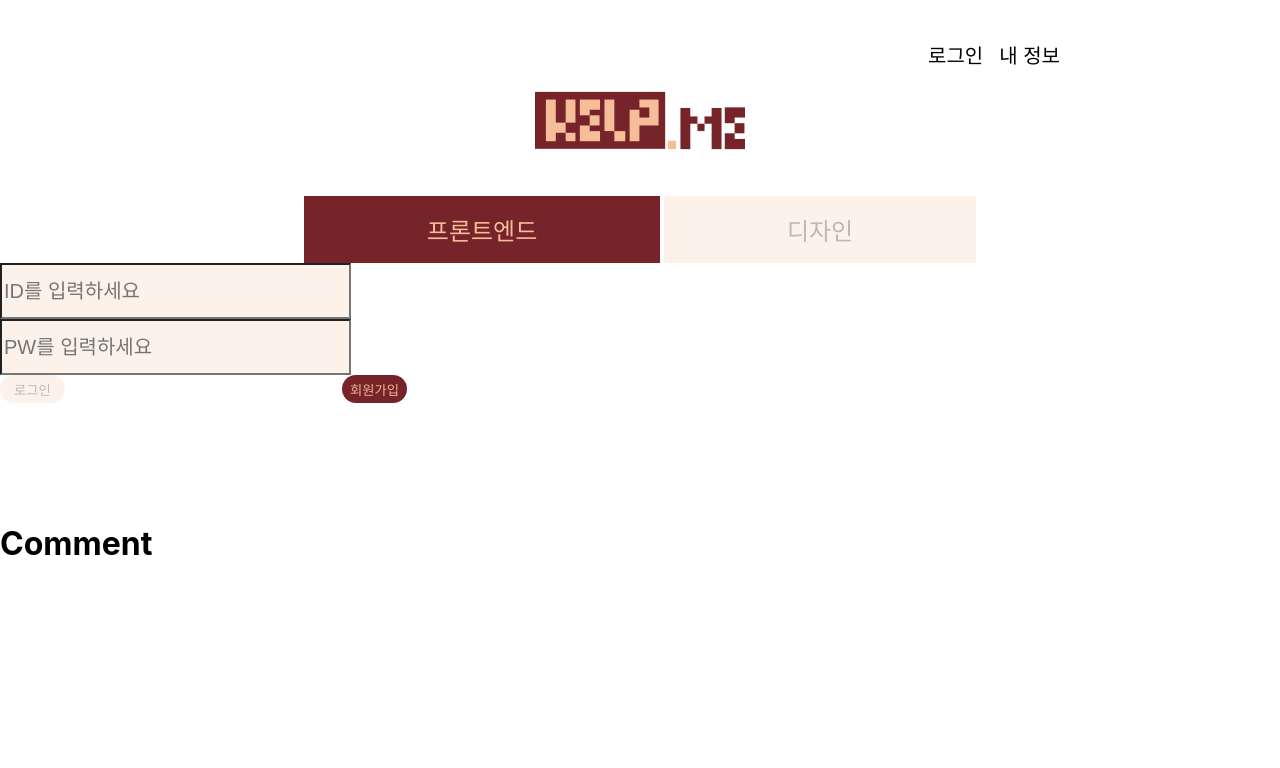
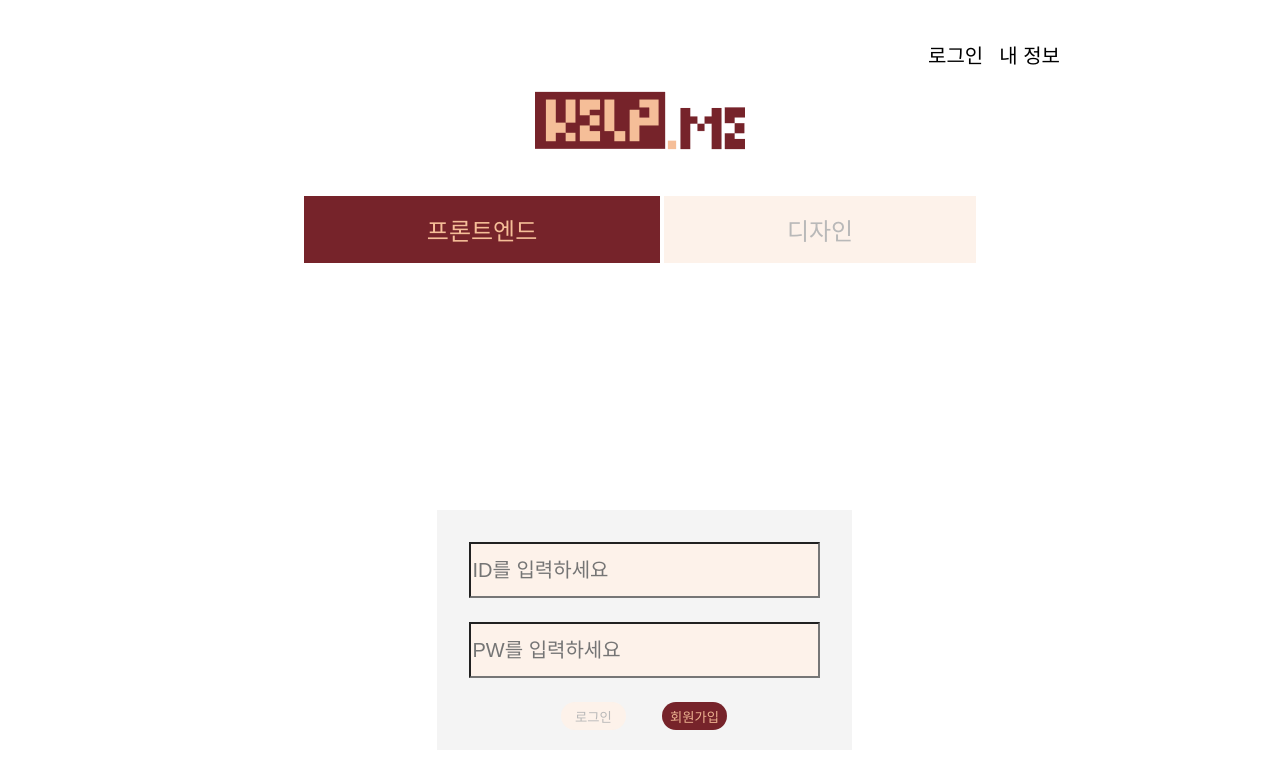
Before and after one commit to SEANsomething/Help_Me_Board, a React (Create React App) app: page / in a window 1280 px wide. Shown: the top 768 px of the page. Built offline with nearby package versions, Linux system fonts and the light colour scheme; the HTML template or start-up script is replaced by a standard one.

Commit message:
로그인팝업 뼈대작업

```diff
--- a/src/components/Comment.jsx
+++ b/src/components/Comment.jsx
@@ -1,3 +1,3 @@
 export default function Comment(){
-    return <h1>Comment</h1>
+    // return <h1>Comment</h1>
 }
--- a/src/components/Modal.jsx
+++ b/src/components/Modal.jsx
@@ -1,5 +1,6 @@
 export default function Modal() {
     return <div className="modal">
+        <div className="modal__popup">
 			<div className="modal__input">
 				<input className="modal__input--id" type ="text" placeholder="ID를 입력하세요" />
 				<input className="modal__input--pw" type="text" placeholder="PW를 입력하세요" />
@@ -8,5 +9,6 @@ export default function Modal() {
 				<button className="modal__button--login">로그인</button>
 				<button className="modal__button--join">회원가입</button>
 				</div>
-		</div>
+	    </div>
+		   </div>
 }
--- a/src/index.css
+++ b/src/index.css
@@ -26,10 +26,20 @@ button {
   width: 407px;
   height: 240px;
   color: #f4f4f4;
+  display: flex;
+  margin: 0 auto;
+  padding-top: 247px;
+}
+
+.modal__popup {
+	background-color: #f4f4f4;
+	padding: 32px 32px 32px 32px;
 }
 
 .modal__input {
   color: #fdf2ea;
+  justify-content: center;
+  padding-bottom: 24px;
 }
 
 .modal__input--id{
@@ -38,6 +48,7 @@ button {
   width: 343px;
   height: 50px;
   font-size: 20px;
+  margin-bottom: 24px;
 }
 
 .modal__input--pw {
@@ -50,7 +61,8 @@ button {
 
 .modal__button {
   display: flex;
-  justify-content: space-between;
+  justify-content: center;
+  gap: 36px;
 }
 
 .modal__button--login {
```
